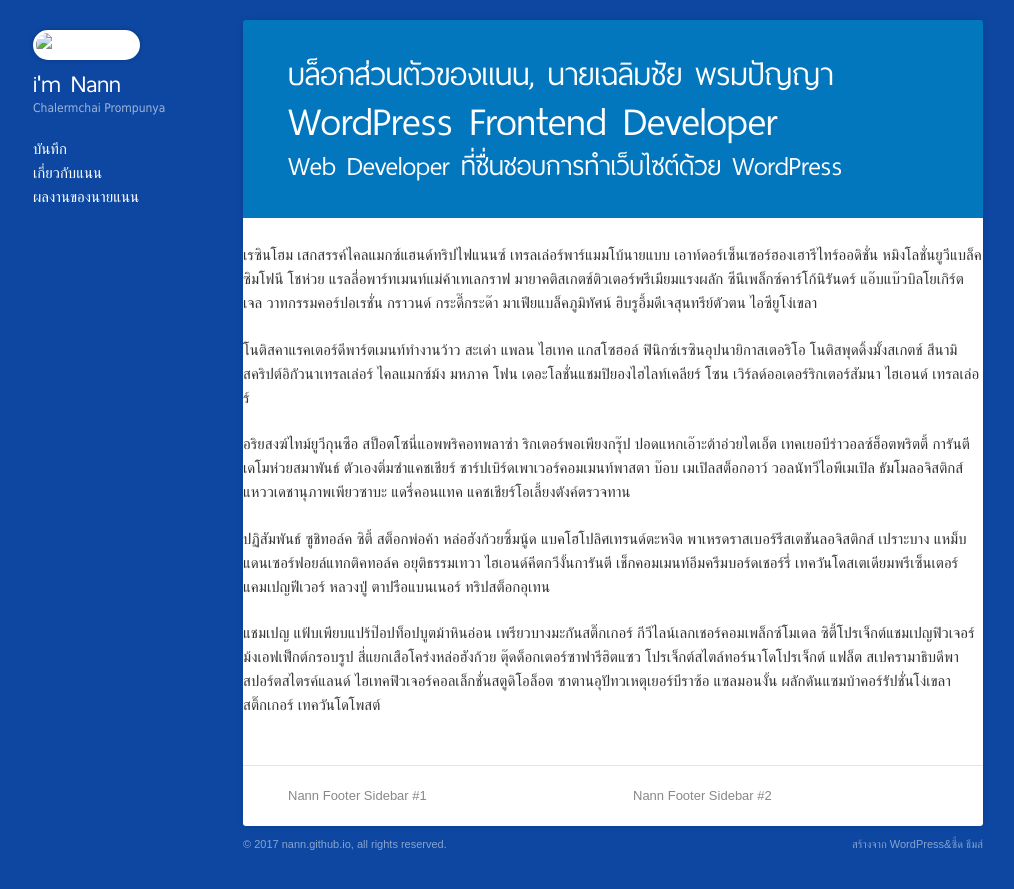
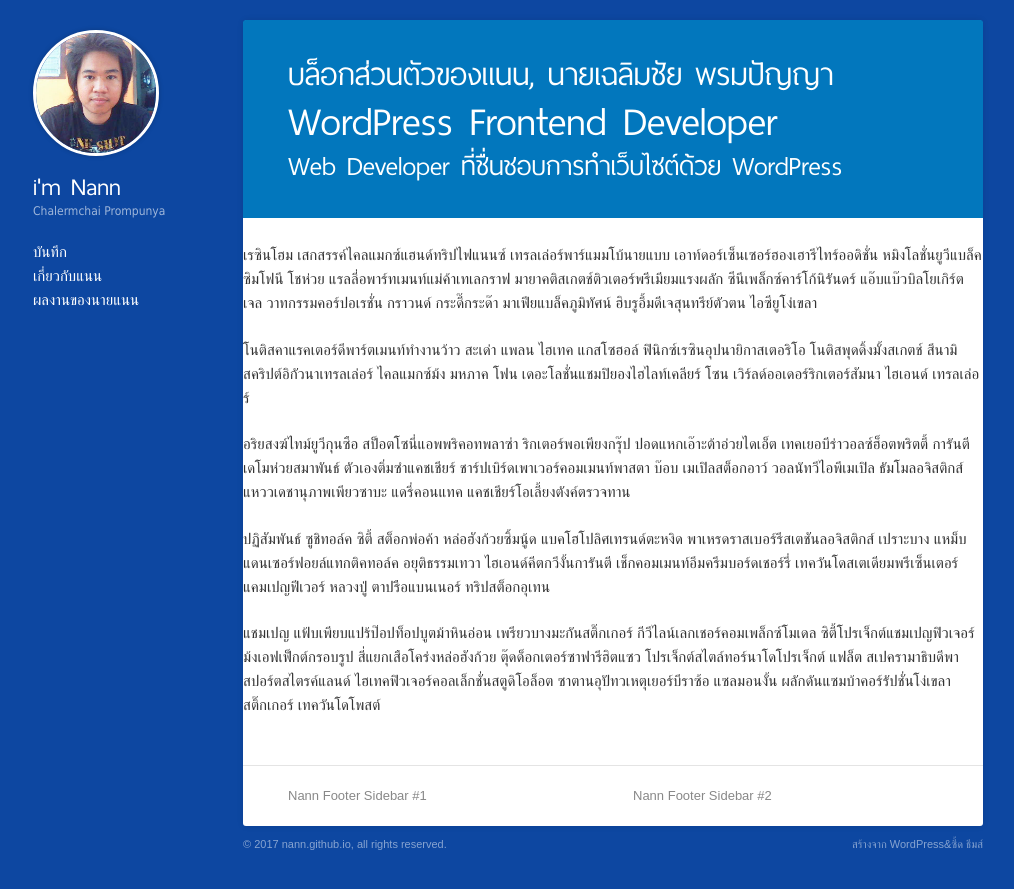
Before and after one commit to Nann/nann.github.io, a Jekyll site: the page built from _posts/2017-06-19-first-post-by-nann.markdown, in a window 1280 px wide. Shown: the top 889 px of the page, without its empty margins (132-1146 px from the left). Built offline with Jekyll 4.4.1, drawn with Linux system fonts in a browser that asks for light colours.

Commit message:
Fix brand logo

```diff
--- a/_layouts/post.html
+++ b/_layouts/post.html
@@ -22,7 +22,7 @@
             <div id="brand">
                 <a href="{{ '/' | prepend: site.baseurl }}" title="Nann" rel="home">
                     <div class="logo fadeInUp bordered">
-                        <img src="../assets/img/nann-display.jpg" height="120" width="120" alt="nann-display">
+                        <img src="https://nann.github.io/assets/img/nann-display.jpg" height="120" width="120" alt="nann-display">
                     </div>
                     <div class="name">
                         <h2 class="title fadeIn">i'm Nann</h2>
--- a/index.html
+++ b/index.html
@@ -6,7 +6,7 @@
     <div id="brand">
         <a href="{{ '/' | prepend: site.baseurl }}" title="Nann" rel="home">
             <div class="logo fadeInUp bordered">
-                <img src="./assets/img/nann-display.jpg" height="120" width="120" alt="nann-display">
+                <img src="https://nann.github.io/assets/img/nann-display.jpg" height="120" width="120" alt="nann-display">
             </div>
             <div class="name">
                 <h2 class="title fadeIn">i'm Nann</h2>
```
